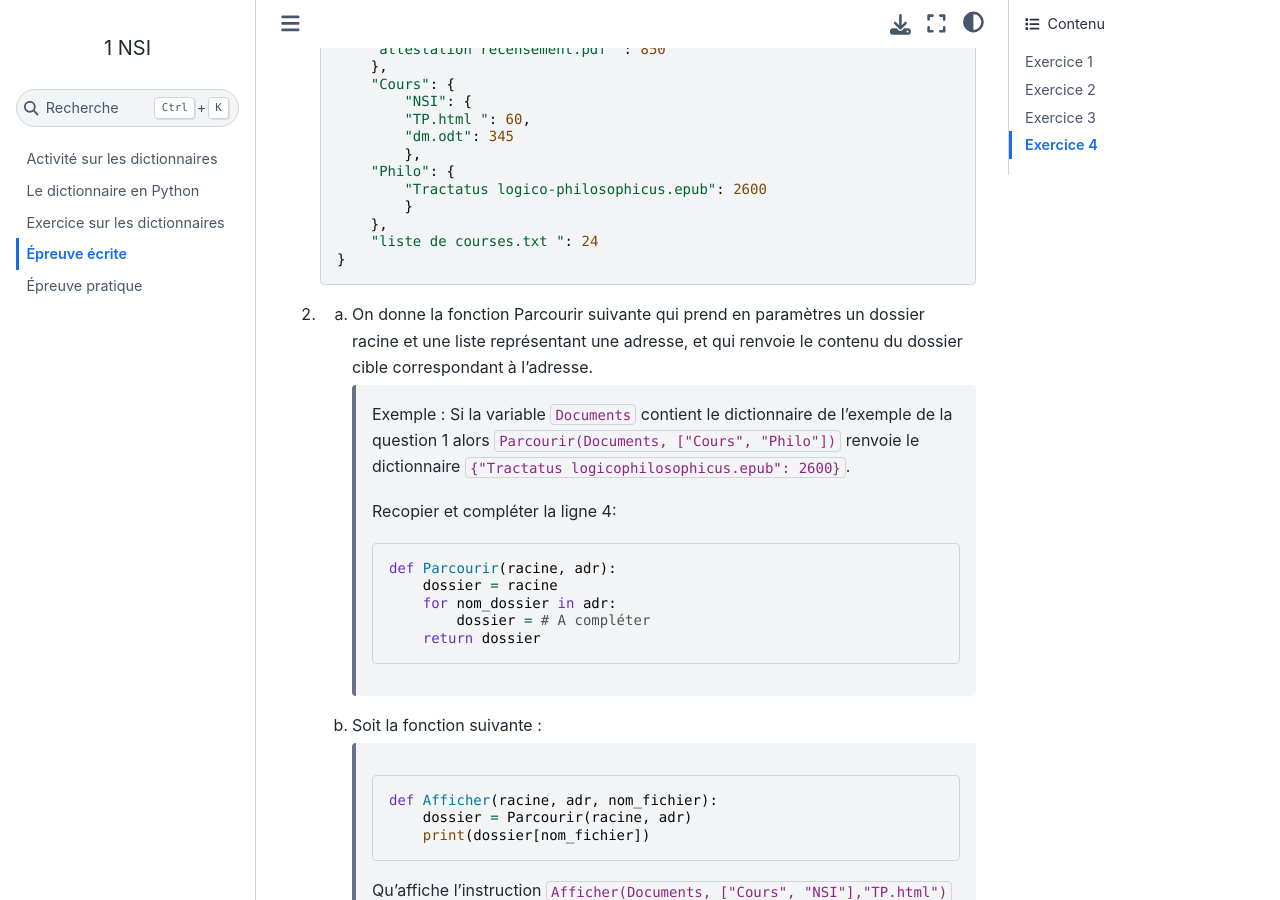
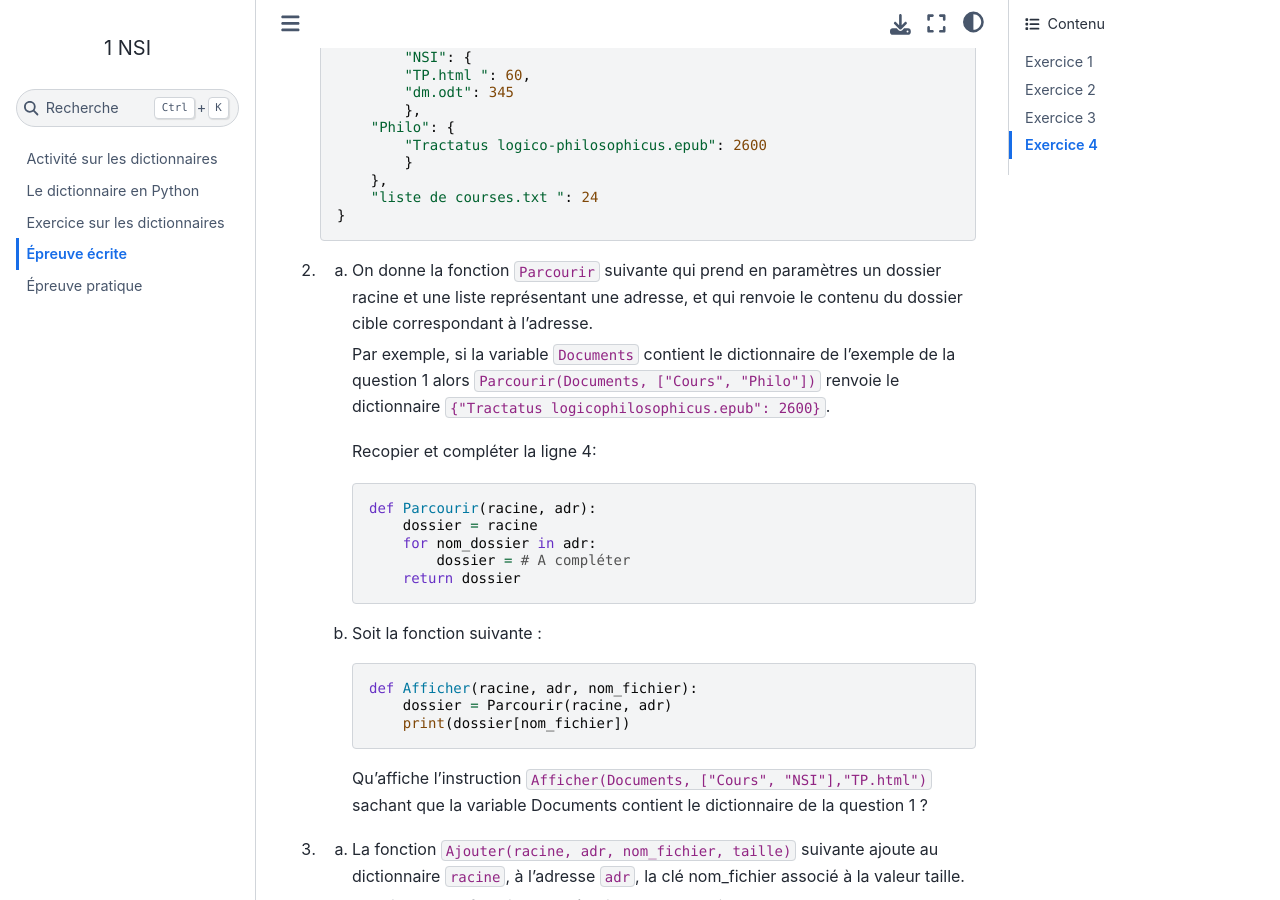
Before and after one commit to ychistel/1nsi_dictionnaire, a Sphinx documentation site: the page built from source/content/exercice_bac.rst, in a window 1280 px wide and 900 px high, scrolled down 3333 px. Built offline with Sphinx 7.4.7 and the Sphinx Book theme 1.1.4, drawn with Linux system fonts in a browser that asks for light colours; some of the changed text lies outside the part shown.

Commit message:
mise à jour exercices bac

```diff
--- a/source/content/exercice_bac.rst
+++ b/source/content/exercice_bac.rst
@@ -24,8 +24,8 @@
         9 :("septembre",30) , 10 :("octobre",31) , 11 :("novembre",30) , 12 :("décembre",31)}
 
 #.
-    a. A partir de la liste jours, comment obtenir l’élément "lundi" ?
-    b. On rappelle que l’opérateur % (« modulo ») renvoie le reste de la division entière (division euclidienne).
+    a.  A partir de la liste jours, comment obtenir l’élément "lundi" ?
+    b.  On rappelle que l’opérateur % (« modulo ») renvoie le reste de la division entière (division euclidienne).
 
     .. admonition:: Exemple
 
@@ -126,9 +126,9 @@
         }
 
 #.
-    a. On donne la fonction Parcourir suivante qui prend en paramètres un dossier racine et une liste représentant une adresse, et qui renvoie le contenu du dossier cible correspondant à l’adresse.
+    a.  On donne la fonction ``Parcourir`` suivante qui prend en paramètres un dossier racine et une liste représentant une adresse, et qui renvoie le contenu du dossier cible correspondant à l’adresse.
 
-        Exemple : Si la variable ``Documents`` contient le dictionnaire de l'exemple de la question 1 alors ``Parcourir(Documents, ["Cours", "Philo"])`` renvoie le dictionnaire ``{"Tractatus logicophilosophicus.epub": 2600}``.
+        Par exemple, si la variable ``Documents`` contient le dictionnaire de l'exemple de la question 1 alors ``Parcourir(Documents, ["Cours", "Philo"])`` renvoie le dictionnaire ``{"Tractatus logicophilosophicus.epub": 2600}``.
 
         Recopier et compléter la ligne 4:
 
@@ -140,7 +140,7 @@
                     dossier = # A compléter
                 return dossier
 
-    b. Soit la fonction suivante :
+    b.  Soit la fonction suivante :
 
         .. code-block:: python
 
@@ -151,7 +151,7 @@
         Qu’affiche l’instruction ``Afficher(Documents, ["Cours", "NSI"],"TP.html")`` sachant que la variable Documents contient le dictionnaire de la question 1 ?
 
 3.
-    a. La fonction ``Ajouter(racine, adr, nom_fichier, taille)`` suivante ajoute au dictionnaire ``racine``, à l'adresse ``adr``, la clé nom_fichier associé à la valeur taille.
+    a.  La fonction ``Ajouter(racine, adr, nom_fichier, taille)`` suivante ajoute au dictionnaire ``racine``, à l'adresse ``adr``, la clé nom_fichier associé à la valeur taille.
 
         Une ligne de la fonction donnée ci-dessous contient une erreur. Laquelle ? Proposer une correction.
 
@@ -161,7 +161,7 @@
                 dossier = Parcourir(racine, adr)
                 taille = dossier[nom_fichier]
 
-    b. Ecrire une fonction ``Ajouter_dossier(racine, adr, nom_dossier)`` pour créer un dictionnaire représentant un dossier vide appelé ``nom_dossier`` dans le dictionnaire racine à l'adresse ``adr``.
+    b.  Ecrire une fonction ``Ajouter_dossier(racine, adr, nom_dossier)`` pour créer un dictionnaire représentant un dossier vide appelé ``nom_dossier`` dans le dictionnaire racine à l'adresse ``adr``.
 
 4.  Ecrire une fonction ``taille(dossier)`` qui prend en paramètre un dictionnaire ``dossier`` modélisant le contenu du répertoire dossier et qui renvoie le total de l’espace mémoire occupé par les fichiers contenus dans le dossier. On considère que le répertoire dossier ne contient que des fichiers et aucun sous-dossier.
 
@@ -190,7 +190,7 @@
 
 Codages des structures de données utilisées :
 
--  Liste des liaisons d'un joueur : Toutes les liaisons directes (sans ville intermédiaire) construites par un joueur seront enregistrées dans une variable de type "tableau de tableaux".
+-   Liste des liaisons d'un joueur : Toutes les liaisons directes (sans ville intermédiaire) construites par un joueur seront enregistrées dans une variable de type "tableau de tableaux".
 
     .. warning::
 
@@ -268,10 +268,10 @@
 
     ``alpha ={"A":"B", "B":"D", "C":"A", "D":"C", "E":"F", "F":"G", "G":"E"}``.
 
-    a. Quelle est la valeur associée à la clé ``"D"`` ? En Python, comment l’obtenir ?
-    b. Chiffrer la chaîne de caractères ``"BAGAGE"`` avec le dictionnaire ``alpha``.
+    a.  Quelle est la valeur associée à la clé ``"D"`` ? En Python, comment l’obtenir ?
+    b.  Chiffrer la chaîne de caractères ``"BAGAGE"`` avec le dictionnaire ``alpha``.
 
-#. On considère qu’un mot est une chaîne de caractères (un objet de type str) écrite uniquement avec les 26 lettres de l’alphabet en majuscule. Par exemple, ``"ARBRE"`` est un mot et ``"L’ARBRE !"`` n’est pas un mot à cause des caractères : "’", " "(espace) et "!".  Écrire une fonction ``chiffrer(mot, alpha)`` qui prend en paramètres ``mot`` un mot et ``alpha`` un dictionnaire de chiffrement, et qui renvoie une chaîne de caractères chiffrée avec le dictionnaire de chiffrement ``alpha``.
+#.  On considère qu’un mot est une chaîne de caractères (un objet de type str) écrite uniquement avec les 26 lettres de l’alphabet en majuscule. Par exemple, ``"ARBRE"`` est un mot et ``"L’ARBRE !"`` n’est pas un mot à cause des caractères : "’", " "(espace) et "!".  Écrire une fonction ``chiffrer(mot, alpha)`` qui prend en paramètres ``mot`` un mot et ``alpha`` un dictionnaire de chiffrement, et qui renvoie une chaîne de caractères chiffrée avec le dictionnaire de chiffrement ``alpha``.
 
 #.  On souhaite déchiffrer un mot chiffré avec cette méthode.
 
```
Also changed, not shown: other parts of source/content/exercice_bac.rst (+4 -4 lines).
